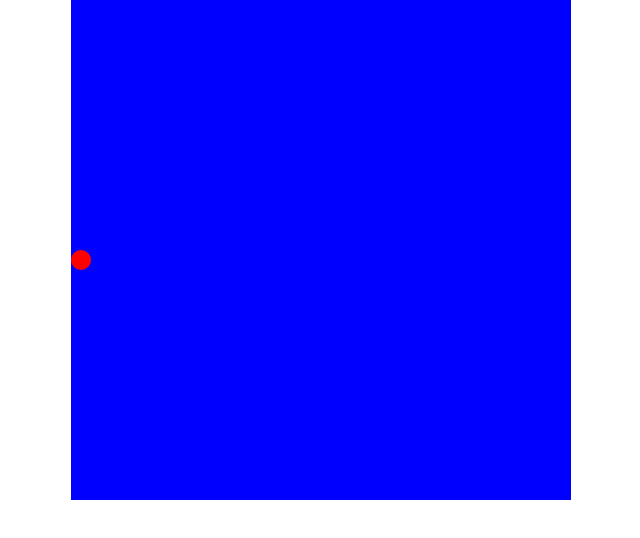
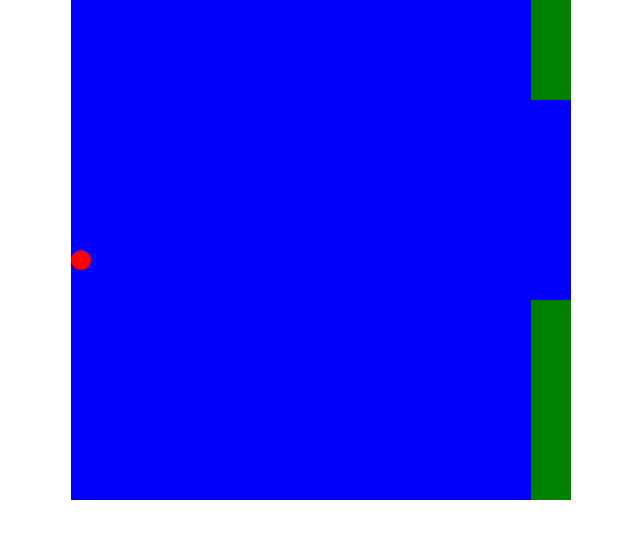
Before and after one commit to oameeno/flybird, a React (Create React App) app in the folder flybird/: page / in a window 1280 px wide. Shown: the top 538 px of the page, without its empty margins (319-959 px from the left). Built offline with nearby package versions, Linux system fonts and the light colour scheme.

Commit message:
created obstacles + initiated new obstacles with randomly generated heights to progress

```diff
--- a/flybird/src/App.js
+++ b/flybird/src/App.js
@@ -7,10 +7,16 @@
 const GAME_HEIGHT = 500;
 const GRAVITY = 6;
 const JUMP_HEIGHT = 100;
+const OBSTACLE_WIDTH = 40;
+const OBSTACLE_GAP = 200;
 
 function App() {
   const [birdPosition, setBirdPosition] = useState(250);
   const [gameHasStarted, setGameHasStarted] = useState(false);
+  const [obstacleHeight, setObstacleHeight] = useState(100);
+  const [obstacleLeft, setObstacleLeft] = useState(GAME_WIDTH - OBSTACLE_WIDTH);
+
+  const bottomObstacleHeight = GAME_HEIGHT - OBSTACLE_GAP - obstacleHeight;
 
 useEffect(() => {
   let timeId;
@@ -39,6 +45,20 @@
   return (
     <Div onClick={handleClick}>
       <GameBox height={GAME_HEIGHT} width={GAME_WIDTH}>
+        <Obstacle
+        top={0}
+        width={OBSTACLE_WIDTH}
+        height={obstacleHeight}
+        left={obstacleLeft}
+        />
+
+        <Obstacle
+        top={GAME_HEIGHT - (obstacleHeight + bottomObstacleHeight)}
+        width={OBSTACLE_WIDTH}
+        height={bottomObstacleHeight}
+        left={obstacleLeft}
+        />
+
       <Bird size={BIRD_SIZE} top={birdPosition} />
       </GameBox>
     </Div>
@@ -67,3 +87,12 @@
 width: ${(props) => props.width}px;
 background-color: blue;
 `;
+
+const Obstacle = styled.div`
+position: relative;
+top: ${(props) => props.top}px;
+background-color: green;
+width: ${(props) => props.width}px;
+height: ${(props) => props.height}px;
+left: ${(props) => props.left}px;
+`;
```
